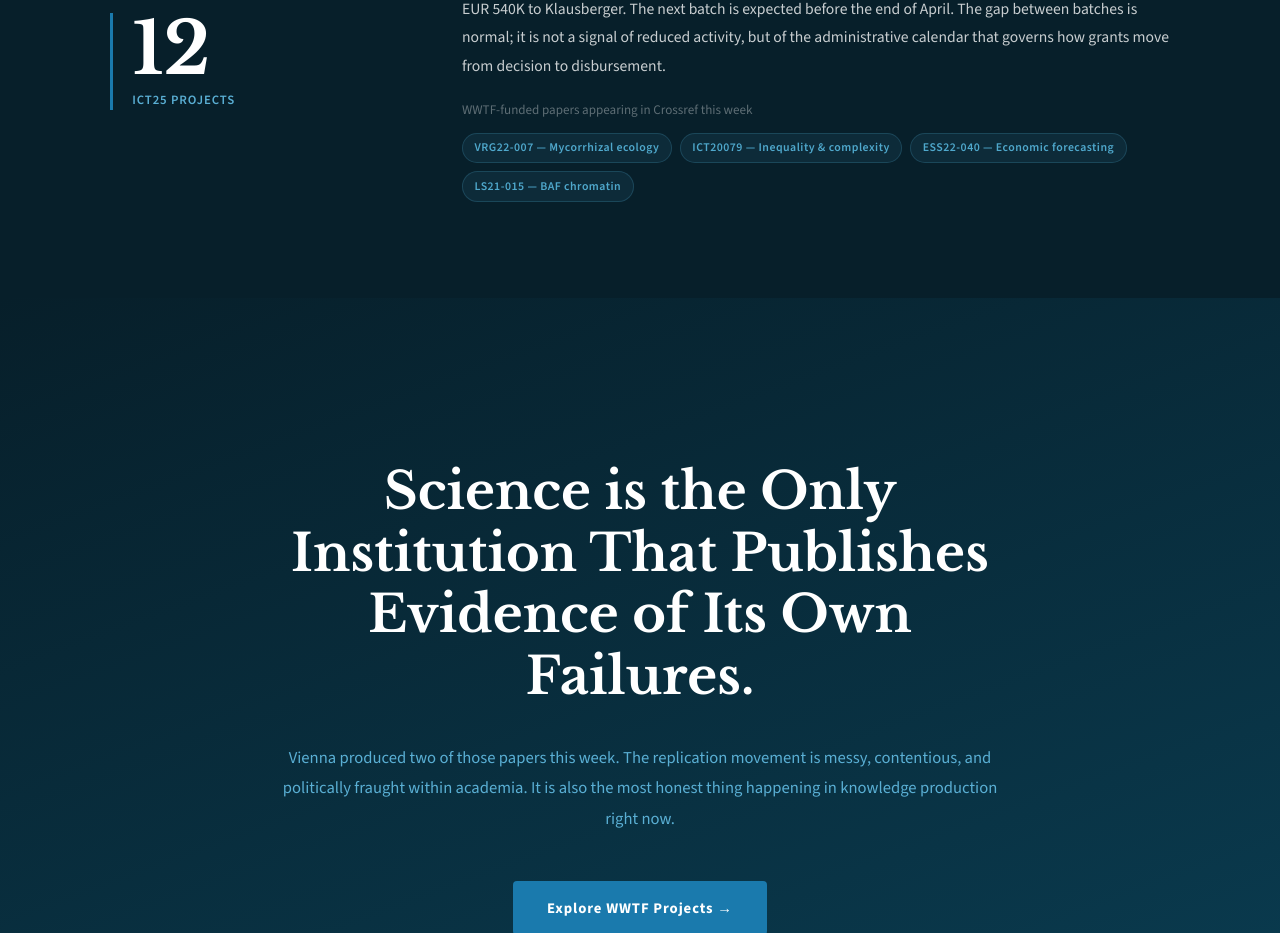
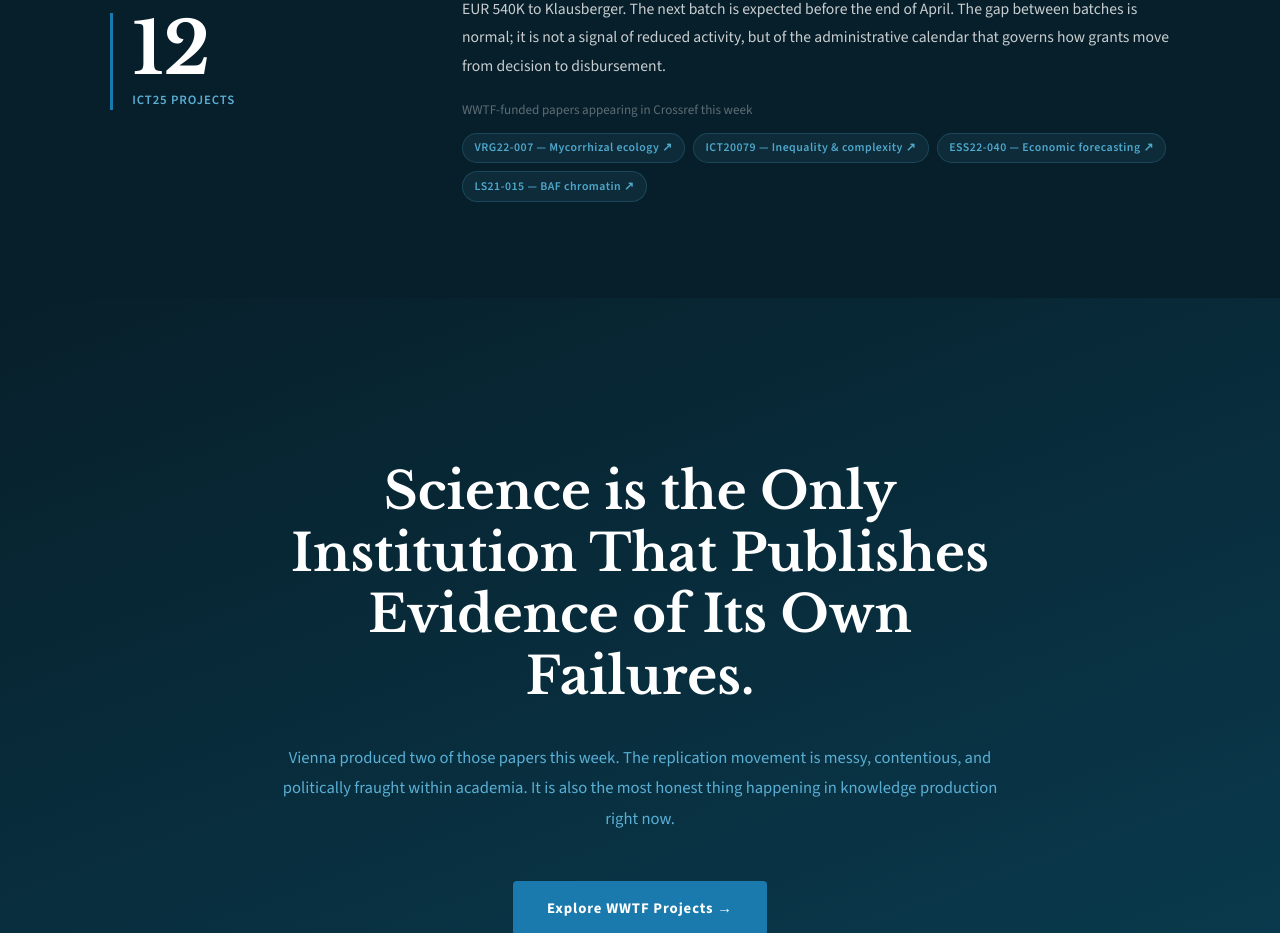
Before and after one commit to BenWWTF/wwtf-briefing, a plain HTML site: page vienna-research-monitor-2026-04-06.html in a window 1280 px wide. Shown: the part 9476-10409 px from the top of the page. Drawn offline with nearby package versions, Linux system fonts and the light colour scheme.

Commit message:
Add links to WWTF paper pills → wwtf.at project pages

```diff
--- a/vienna-research-monitor-2026-04-06.html
+++ b/vienna-research-monitor-2026-04-06.html
@@ -1047,6 +1047,13 @@
       padding: .28rem .72rem;
       border-radius: 20px;
       letter-spacing: .04em;
+      text-decoration: none;
+      transition: background 0.2s, border-color 0.2s, color 0.2s;
+    }
+    .paper-pill:hover {
+      background: rgba(79,168,204,.22);
+      border-color: rgba(79,168,204,.55);
+      color: #fff;
     }
 
     @media (max-width: 768px) {
@@ -1542,10 +1549,10 @@
             <p>The domestic FWF pipeline has been quiet since the March 23 batch, which dispatched more than EUR 3.5 million to Vienna researchers — including EUR 843K to Wagner at MedUni Wien, EUR 652K to Schmidt, and EUR 540K to Klausberger. The next batch is expected before the end of April. The gap between batches is normal; it is not a signal of reduced activity, but of the administrative calendar that governs how grants move from decision to disbursement.</p>
             <p style="font-family:'Source Sans 3',sans-serif;font-size:.82rem;color:rgba(255,255,255,.35);margin-bottom:.7rem;">WWTF-funded papers appearing in Crossref this week</p>
             <div class="paper-pills" role="list" aria-label="WWTF-funded publications this week">
-              <span class="paper-pill" role="listitem">VRG22-007 — Mycorrhizal ecology</span>
-              <span class="paper-pill" role="listitem">ICT20079 — Inequality &amp; complexity</span>
-              <span class="paper-pill" role="listitem">ESS22-040 — Economic forecasting</span>
-              <span class="paper-pill" role="listitem">LS21-015 — BAF chromatin</span>
+              <a class="paper-pill" role="listitem" href="https://www.wwtf.at/programmes/projects/VRG22-007/" target="_blank" rel="noopener">VRG22-007 — Mycorrhizal ecology ↗</a>
+              <a class="paper-pill" role="listitem" href="https://www.wwtf.at/programmes/projects/ICT20079/" target="_blank" rel="noopener">ICT20079 — Inequality &amp; complexity ↗</a>
+              <a class="paper-pill" role="listitem" href="https://www.wwtf.at/programmes/projects/ESS22-040/" target="_blank" rel="noopener">ESS22-040 — Economic forecasting ↗</a>
+              <a class="paper-pill" role="listitem" href="https://www.wwtf.at/programmes/projects/LS21-015/" target="_blank" rel="noopener">LS21-015 — BAF chromatin ↗</a>
             </div>
           </div>
         </div>
```
